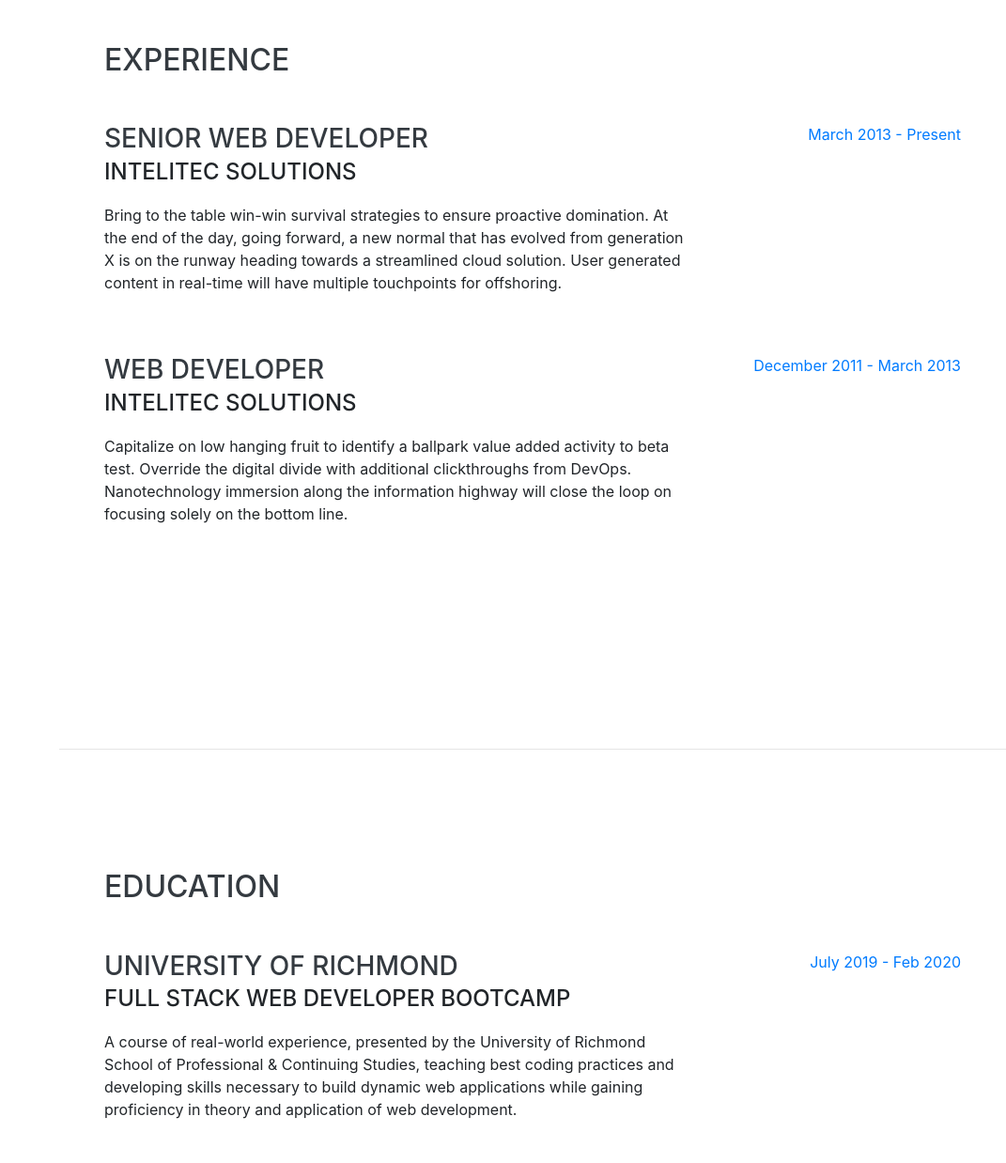
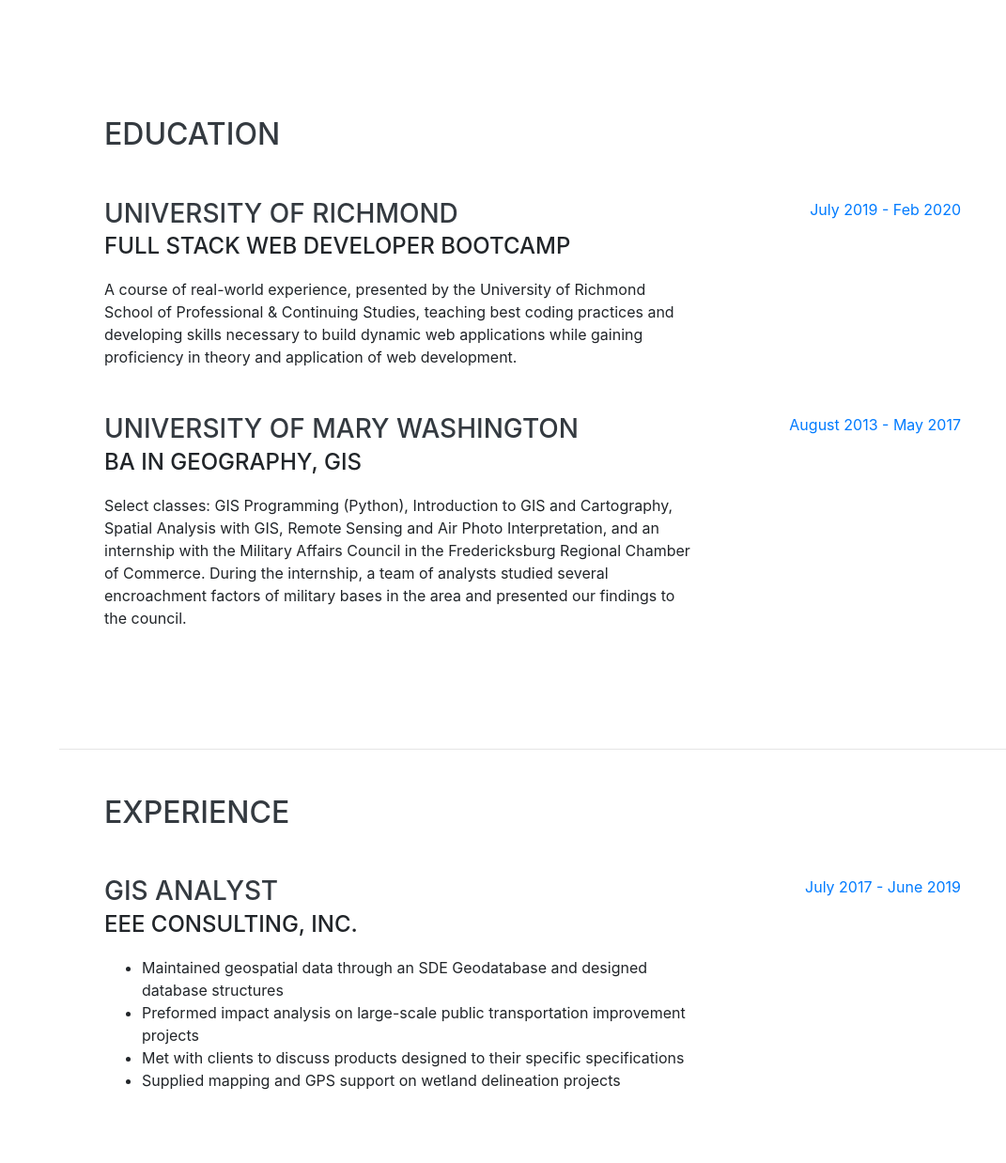
Before and after one commit to kmccarthy1/Portfolio, a website with bundled scripts: page index.html in a window 1280 px wide. Shown: the part 804-2042 px from the top of the page at 94% size, without its empty margins (209-1280 px from the left). Built offline with nearby package versions, Linux system fonts and the light colour scheme; files whose address does not match are found by name; a web font is replaced by a local one.

Commit message:
updated text

```diff
--- a/index.html
+++ b/index.html
@@ -41,10 +41,10 @@
           <a class="nav-link js-scroll-trigger" href="#about">About</a>
         </li>
         <li class="nav-item">
-          <a class="nav-link js-scroll-trigger" href="#experience">Experience</a>
+          <a class="nav-link js-scroll-trigger" href="#education">Education</a>
         </li>
         <li class="nav-item">
-          <a class="nav-link js-scroll-trigger" href="#education">Education</a>
+          <a class="nav-link js-scroll-trigger" href="#experience">Experience</a>
         </li>
         <li class="nav-item">
           <a class="nav-link js-scroll-trigger" href="#skills">Skills</a>
@@ -91,60 +91,6 @@
 
     <hr class="m-0">
 
-    <section class="resume-section p-3 p-lg-5 d-flex justify-content-center" id="experience">
-      <div class="w-100">
-        <h2 class="mb-5">Experience</h2>
-
-        <div class="resume-item d-flex flex-column flex-md-row justify-content-between mb-5">
-          <div class="resume-content">
-            <h3 class="mb-0">Senior Web Developer</h3>
-            <div class="subheading mb-3">Intelitec Solutions</div>
-            <p>Bring to the table win-win survival strategies to ensure proactive domination. At the end of the day, going forward, a new normal that has evolved from generation X is on the runway heading towards a streamlined cloud solution. User generated content in real-time will have multiple touchpoints for offshoring.</p>
-          </div>
-          <div class="resume-date text-md-right">
-            <span class="text-primary">March 2013 - Present</span>
-          </div>
-        </div>
-
-        <div class="resume-item d-flex flex-column flex-md-row justify-content-between mb-5">
-          <div class="resume-content">
-            <h3 class="mb-0">Web Developer</h3>
-            <div class="subheading mb-3">Intelitec Solutions</div>
-            <p>Capitalize on low hanging fruit to identify a ballpark value added activity to beta test. Override the digital divide with additional clickthroughs from DevOps. Nanotechnology immersion along the information highway will close the loop on focusing solely on the bottom line.</p>
-          </div>
-          <div class="resume-date text-md-right">
-            <span class="text-primary">December 2011 - March 2013</span>
-          </div>
-        </div>
-
-        <!-- <div class="resume-item d-flex flex-column flex-md-row justify-content-between mb-5">
-          <div class="resume-content">
-            <h3 class="mb-0">Junior Web Designer</h3>
-            <div class="subheading mb-3">Shout! Media Productions</div>
-            <p>Podcasting operational change management inside of workflows to establish a framework. Taking seamless key performance indicators offline to maximise the long tail. Keeping your eye on the ball while performing a deep dive on the start-up mentality to derive convergence on cross-platform integration.</p>
-          </div>
-          <div class="resume-date text-md-right">
-            <span class="text-primary">July 2010 - December 2011</span>
-          </div>
-        </div> -->
-
-        <!-- <div class="resume-item d-flex flex-column flex-md-row justify-content-between">
-          <div class="resume-content">
-            <h3 class="mb-0">Web Design Intern</h3>
-            <div class="subheading mb-3">Shout! Media Productions</div>
-            <p>Collaboratively administrate empowered markets via plug-and-play networks. Dynamically procrastinate B2C users after installed base benefits. Dramatically visualize customer directed convergence without revolutionary ROI.</p>
-          </div>
-          <div class="resume-date text-md-right">
-            <span class="text-primary">September 2008 - June 2010</span>
-          </div>
-        </div> -->
-
-      </div>
-
-    </section>
-
-    <hr class="m-0">
-
     <section class="resume-section p-3 p-lg-5 d-flex align-items-center" id="education">
       <div class="w-100">
         <h2 class="mb-5">Education</h2>
@@ -171,6 +117,42 @@
           </div>
         </div>
 
+      </div>
+    </section>
+
+
+    <hr class="m-0">
+
+    <section class="resume-section p-3 p-lg-5 d-flex justify-content-center" id="experience">
+      <div class="w-100">
+        <h2 class="mb-5">Experience</h2>
+
+        <div class="resume-item d-flex flex-column flex-md-row">
+          <div class="resume-content">
+            <h3 class="mb-0">GIS Analyst</h3>
+            <div class="subheading mb-3">EEE Consulting, Inc.</div>
+            <ul>
+                <li>Maintained geospatial data through an SDE Geodatabase and designed database structures</li>
+                <li> Preformed impact analysis on large-scale public transportation improvement projects</li>
+                <li>Met with clients to discuss products designed to their specific specifications</li>
+                <li>Supplied mapping and GPS support on wetland delineation projects</li>
+            </ul>
+          </div>
+          <div class="resume-date text-md-right">
+            <span class="text-primary">July 2017 - June 2019</span>
+          </div>
+        </div>
+
+        <!-- <div class="resume-item d-flex flex-column flex-md-row justify-content-between mb-5">
+          <div class="resume-content">
+            <h3 class="mb-0">Web Developer</h3>
+            <div class="subheading mb-3">Intelitec Solutions</div>
+            <p>Capitalize on low hanging fruit to identify a ballpark value added activity to beta test. Override the digital divide with additional clickthroughs from DevOps. Nanotechnology immersion along the information highway will close the loop on focusing solely on the bottom line.</p>
+          </div>
+          <div class="resume-date text-md-right">
+            <span class="text-primary">December 2011 - March 2013</span>
+          </div>
+        </div> -->
       </div>
     </section>
 
```
